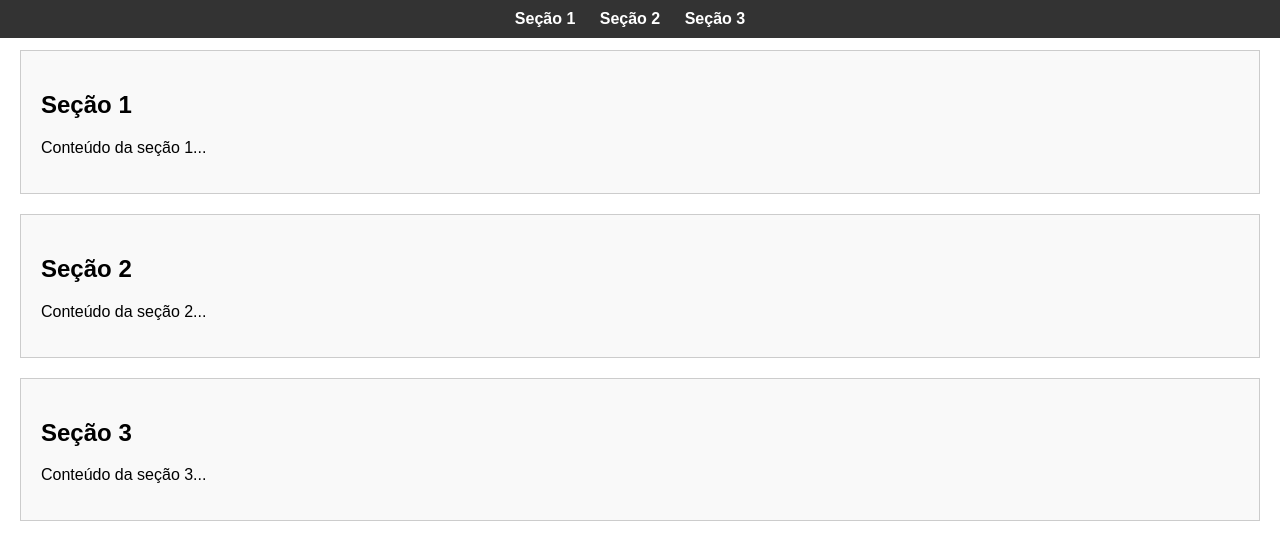
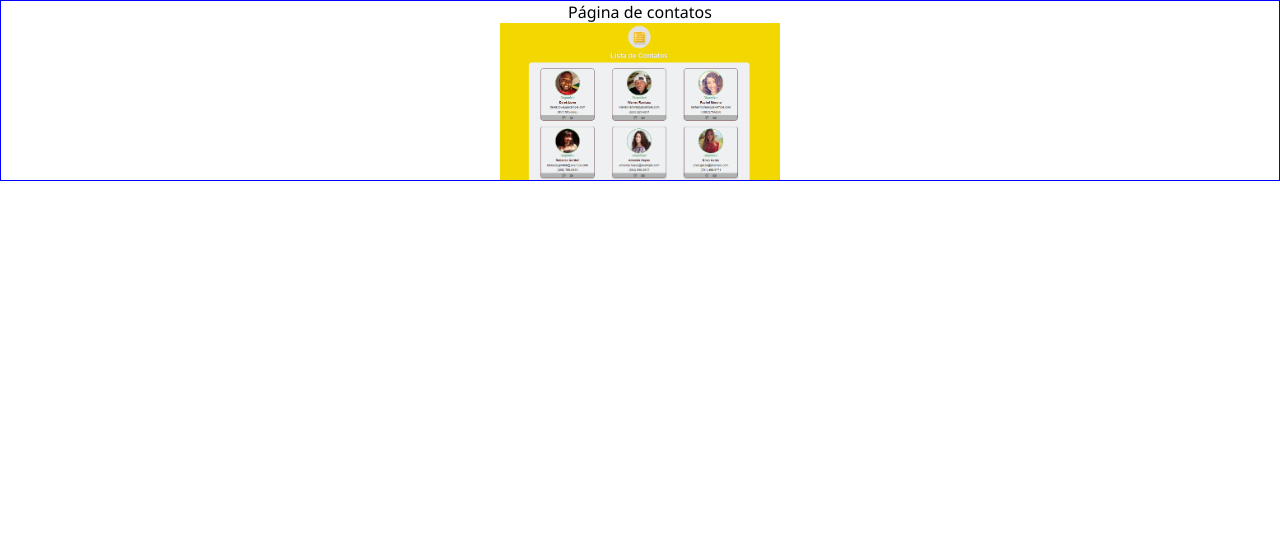
Before and after one commit to Luan-ghdv/Study-Projects, a plain HTML site: page static_page/exemple.html in a window 1280 px wide. Drawn offline with Linux system fonts and the light colour scheme.

Commit message:
19/04/24

```diff
--- a/static_page/exemple.html
+++ b/static_page/exemple.html
@@ -3,88 +3,56 @@
 <head>
   <meta charset="UTF-8">
   <meta name="viewport" content="width=device-width, initial-scale=1.0">
-  <title>Menu Navegação Fixo</title>
-  <link rel="stylesheet" href="styles.css">
-
+  <title>Document</title>
   <style>
-    body {
+    * {
       margin: 0;
-      font-family: Arial, sans-serif;
+      padding: 0;
     }
-
-    header {
-      background-color: #333;
-      padding: 10px 0;
-      position: fixed;
-      width: 100%;
-      top: 0;
+    div{
+      border: 1px solid blue;
     }
-
-    nav ul {
-      list-style: none;
-      padding: 0;
-      margin: 0;
+    a {
+      text-align: center;
+      width: 320px;
+      text-align: center;
+    }
+    img {
+      display: block;
+      width: 280px;
+      margin: auto;
+    }
+    p{
+      font-family: 'Segoe UI', Tahoma, Geneva, Verdana, sans-serif;
       text-align: center;
     }
 
-    nav ul li {
-      display: inline;
-      margin-right: 20px;
-    }
-
-    nav ul li a {
-      text-decoration: none;
-      color: #fff;
-      font-weight: bold;
-      transition: color 0.3s;
-    }
-
-    nav ul li a:hover {
-      color: #ccc;
-    }
-
-    main {
-      margin-top: 50px; /* Para compensar a altura do menu fixo */
-    }
-
-    section {
-      padding: 20px;
-      margin: 20px;
-      border: 1px solid #ccc;
-      background-color: #f9f9f9;
-    }
-
   </style>
-
 </head>
 <body>
-  <header>
-    <nav id="menu">
-      <ul>
-        <li><a href="#section1">Seção 1</a></li>
-        <li><a href="#section2">Seção 2</a></li>
-        <li><a href="#section3">Seção 3</a></li>
-      </ul>
-    </nav>
-  </header>
+  <!--
+  <div class="portfolio-pages">
+    <div>
+        <a href="https://github.com/Luan-ghdv/Study-Projects/tree/main/webpage-contacts" target="_blank">Página de contatos</a>
+        <img src="img/port01.png" alt="Página web de contatos">
+    </div>
 
-  <main>
-    <section id="section1">
-      <h2>Seção 1</h2>
-      <p>Conteúdo da seção 1...</p>
-    </section>
+    <div>
+        <a href="https://github.com/Luan-ghdv/Study-Projects/tree/main/subscription_page" target="_blank">Página de assinatura</a>
+        <img src="img/port02.png" alt="Página web de assinatura">
+    </div>
 
-    <section id="section2">
-      <h2>Seção 2</h2>
-      <p>Conteúdo da seção 2...</p>
-    </section>
-
-    <section id="section3">
-      <h2>Seção 3</h2>
-      <p>Conteúdo da seção 3...</p>
-    </section>
-  </main>
-
-  <script src="script.js"></script>
+    <div>
+        <a href="">Calculadora Web <span class="obs-info">em desenvolvimento</span></a>
+        <img src="" alt="">
+    </div>
+  </div>
+  -->
+  <div>
+    <p>Página de contatos</p>
+    <a href="href="https://github.com/Luan-ghdv/Study-Projects/tree/main/webpage-contacts" target="_blank">
+      <img src="img/port01.png" alt="Página web de contatos">
+    </a>
+  </div>
 </body>
 </html>
--- a/subscription_page/style.css
+++ b/subscription_page/style.css
@@ -27,6 +27,7 @@ body {
     justify-content: space-between;
     background-color: var(--color1);
     padding: .6em .4em;
+    margin-top: .2em;
 }
 
 .topLogo {
```
Also changed, not shown: header_vertical/index.html (added, +78 -0 lines), static_page/index.html (+1 -1 lines), static_page/style.css (+10 -0 lines), static_page/img/port02.png (added), subscription_page/index.html (line endings or trailing spaces).
